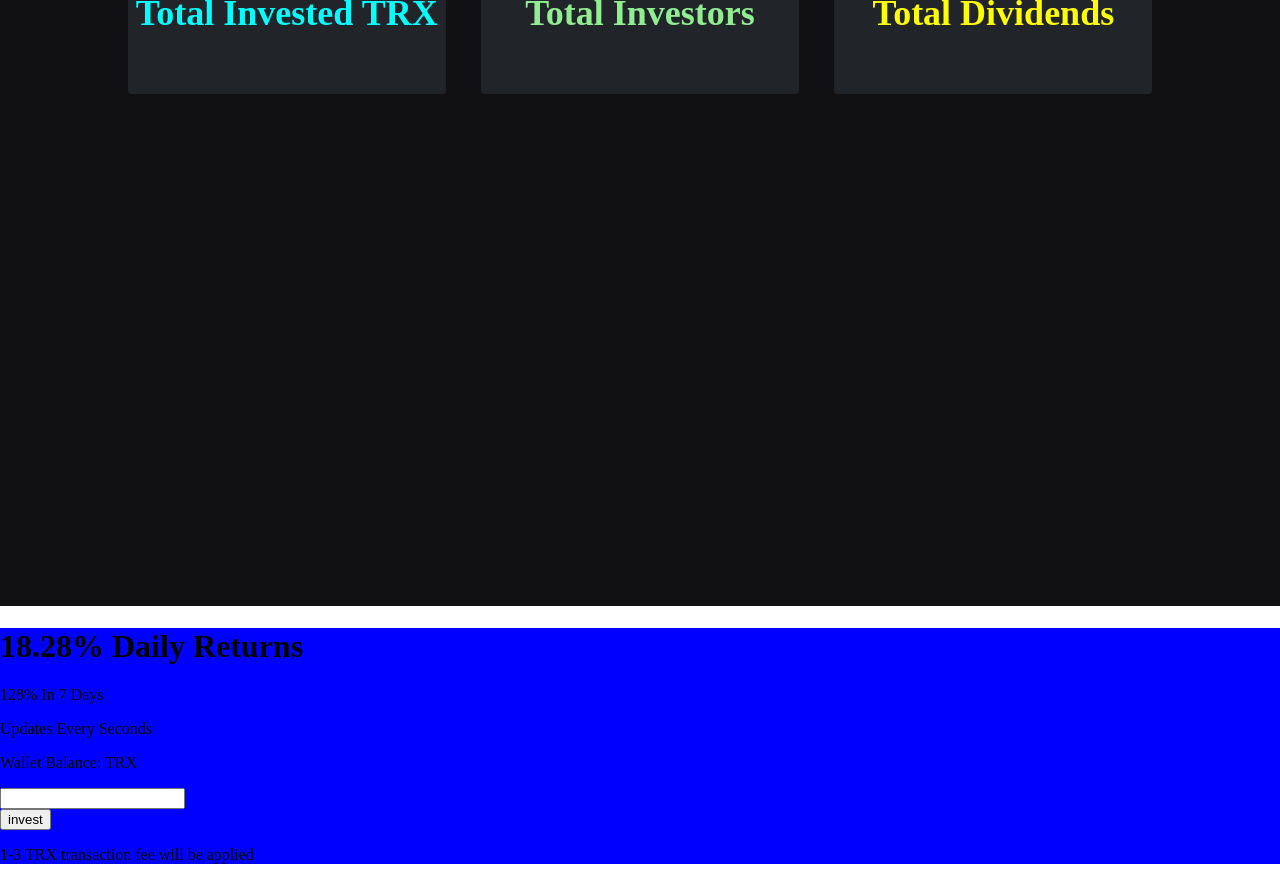
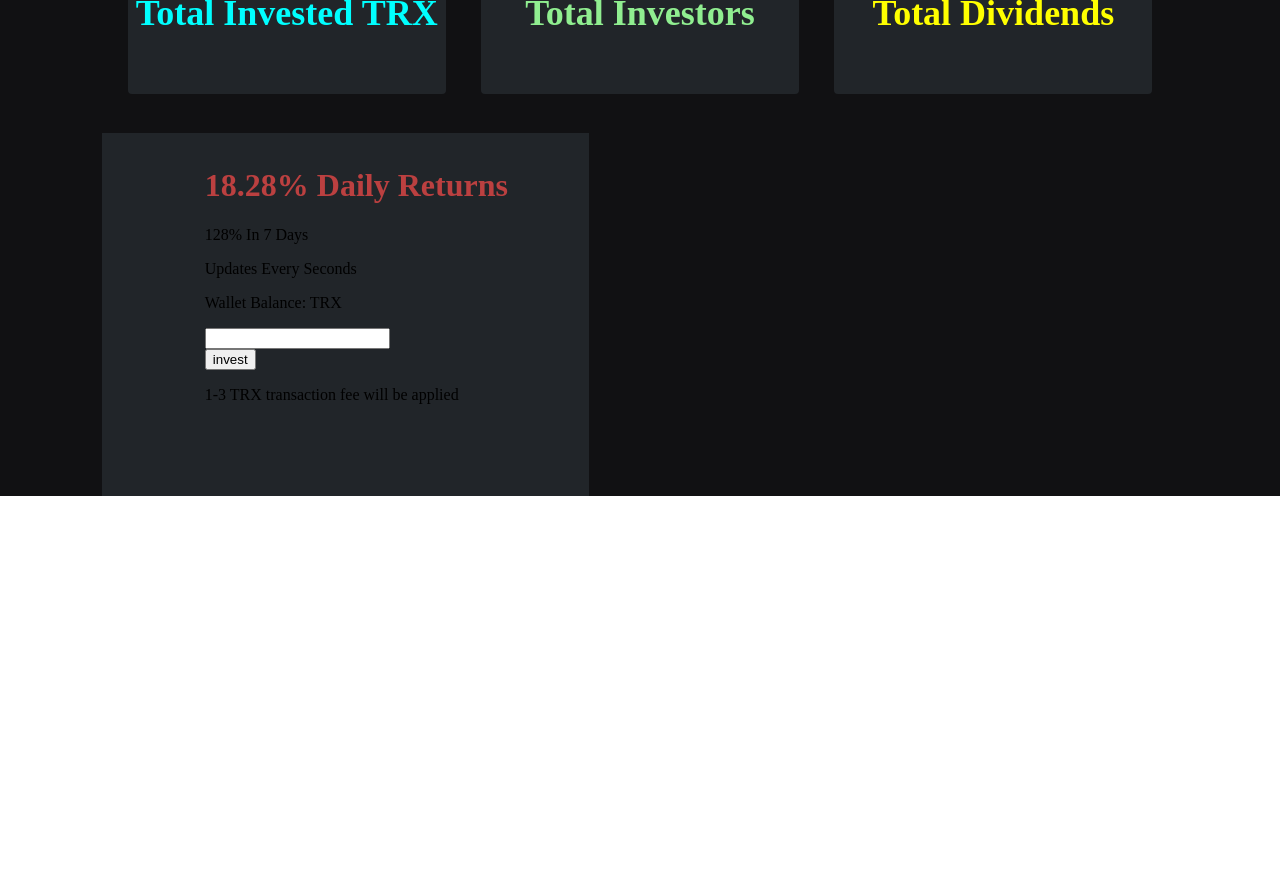
Before and after one commit to ali-203/myapp, a React (Create React App) app: page / in a window 1280 px wide. Shown: the part 1580-2460 px from the top of the page. After the commit the page ends 2076 px from the top, so only its background shows below. Built offline with nearby package versions, Linux system fonts and the light colour scheme.

Commit message:
updated data

```diff
--- a/src/App.css
+++ b/src/App.css
@@ -123,7 +123,6 @@ body{
   text-align: center;
   margin-top: 60px;
   display: flex;
-  padding-bottom: 40%;
   justify-content: space-around;
   padding-right: 110px;
 
@@ -172,7 +171,17 @@ body{
 }
 
 .forth_div {
- background-color: blue;
-
+  padding-top: 1%;
+  margin-top: 3%;
+  color: black;
+  margin-left: 8%;
+    padding-left: 8%;
+    background-color:#212529;
+    width: 30%;
+    padding-bottom: 6%;
 
 }
+.daily_return h1 {
+  color: rgb(187, 64, 64);
+
+}
--- a/src/App.js
+++ b/src/App.js
@@ -66,9 +66,9 @@ function App() {
                     </div>
 
                 </div>
+                <div className="forth_div">
+                <div className="daily_return">
 
-            </div>
-            <div className="forth_div">
             <h1>18.28% Daily Returns</h1>
             <p>128% In 7 Days</p>
             <p>Updates Every Seconds</p>
@@ -77,9 +77,13 @@ function App() {
             <div className="forth-button">
                 <button>invest</button>
                 <p>1-3 TRX transaction fee will be applied</p>
+                </div>
             </div>
 
             </div>
+
+            </div>
+
         </div>
 
 
```
Also changed, not shown: 1 other file (tests, documents, lock files or other folders).
